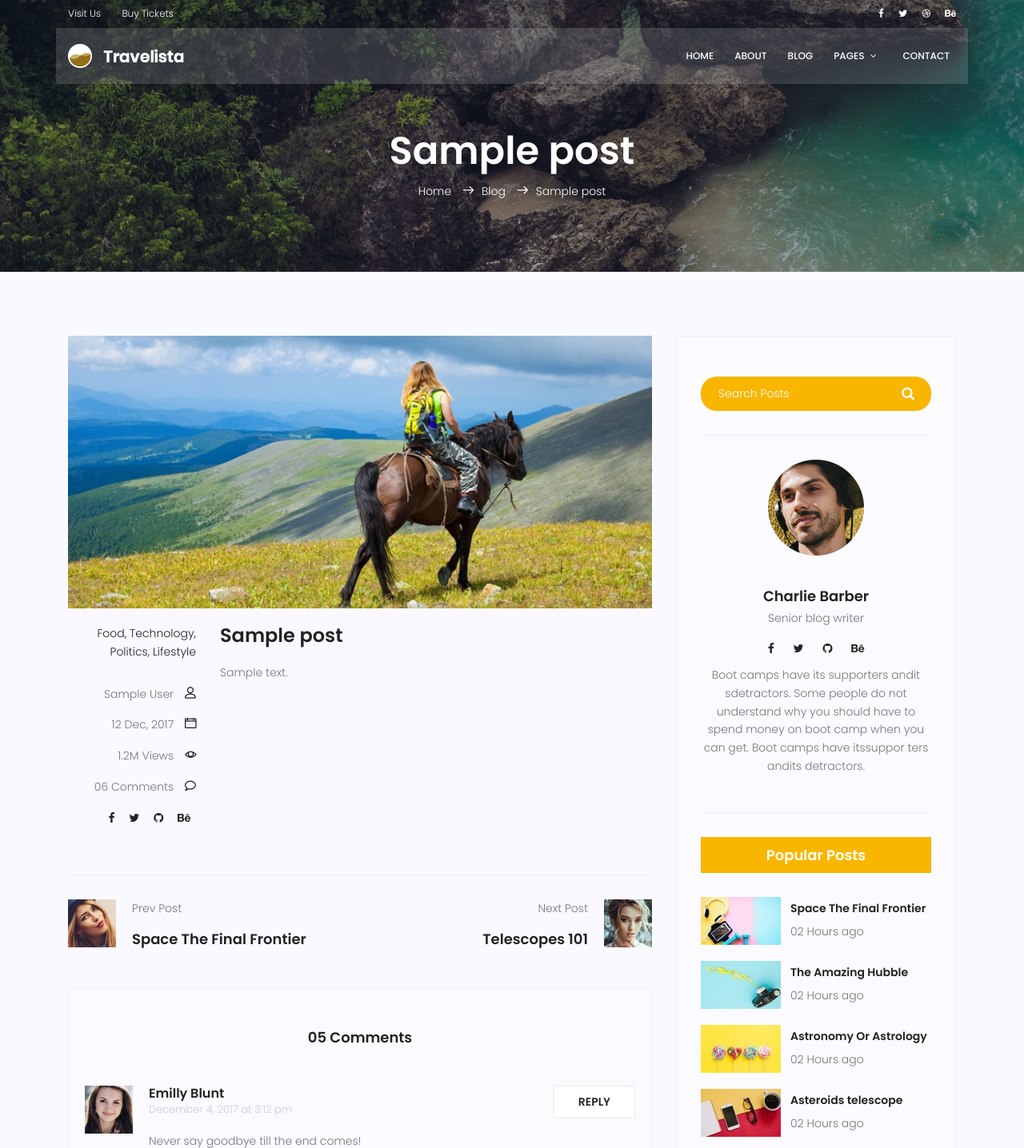
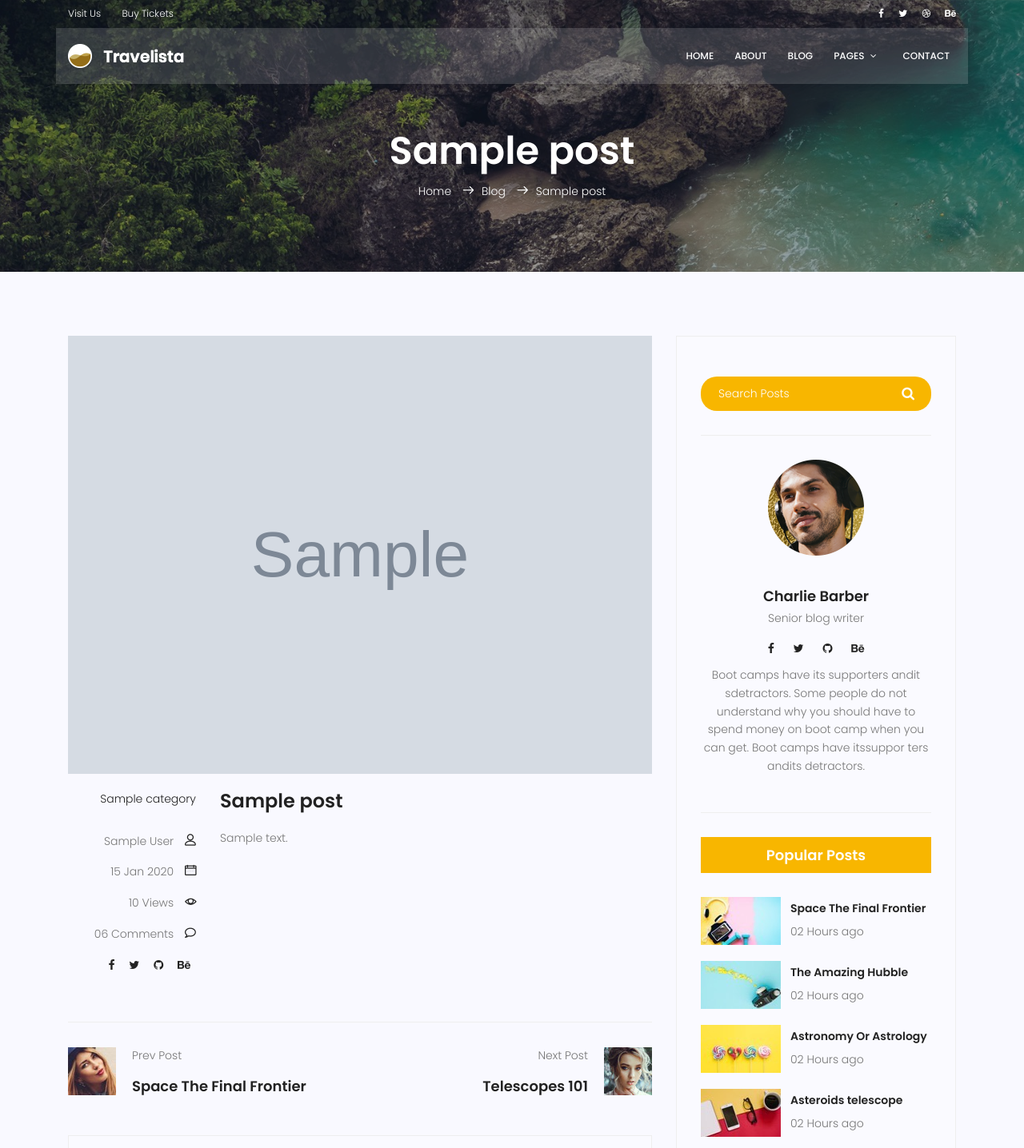
Before and after one commit to HamidProg-22/mysite, a Django app: page /blog/1 in a window 1280 px wide. Shown: the top 1436 px of the page at 80% size. Run offline with Django 3.2, Linux system fonts and the light colour scheme; tables that the repository leaves empty hold one stand-in row (values such as "Sample post"); grey boxes marked "Sample" are stand-in pictures; some libraries are stand-ins or nearby versions.

Commit message:
Add Category
Added category and published_date in home and single blog.

```diff
--- a/blog/admin.py
+++ b/blog/admin.py
@@ -1,7 +1,8 @@
 from django.contrib import admin
 
-from .models import Post   #  or from blog.models import Post
+from .models import Post, Category   #  or from blog.models import Post
 # Register your models here.
+
 
 
 # @admin.register(Post) == admin.site.register(Post)
@@ -15,5 +16,6 @@ class PostAdmin(admin.ModelAdmin):
     search_fields = ['title']
 
 
+admin.site.register(Category)
 
 admin.site.register(Post, PostAdmin)
--- a/blog/models.py
+++ b/blog/models.py
@@ -4,15 +4,27 @@ from django.contrib.auth.models import User
 # Create your models here.
 
 # Create table Post for blog page and for add a post to blog
+class Category(models.Model):
+    name = models.CharField(max_length=255)
+
+    def __str__(self):
+        return self.name
+
 class Post(models.Model):
     # image
     image = models.ImageField(upload_to='blog/', default='blog/default.jpg')
+
     # author
     author = models.ForeignKey(User, on_delete=models.SET_NULL, null=True)
+    # title
     title = models.CharField(max_length=255)
+    # content
     content = models.TextField()
     # tag
+
     # category
+    category = models.ManyToManyField(Category)
+
     counted_views = models.IntegerField(default=0)
     status = models.BooleanField(default=False)
     published_date = models.DateTimeField(null=True)
--- a/templates/blog/blog-single.html
+++ b/templates/blog/blog-single.html
@@ -27,22 +27,23 @@
 				<div class="single-post row">
 					<div class="col-lg-12">
 						<div class="feature-img">
-							<img class="img-fluid" src="{% static 'img/blog/feature-img1.jpg' %}" alt="">
+							<img class="img-fluid" src=" {{post.image.url}} " alt="">
 						</div>
 					</div>
 					<div class="col-lg-3  col-md-3 meta-details">
 						<ul class="tags">
-							<li><a href="#">Food,</a></li>
-							<li><a href="#">Technology,</a></li>
-							<li><a href="#">Politics,</a></li>
-							<li><a href="#">Lifestyle</a></li>
+							{% for cat in post.category.all %}
+							 	<li><a href="#">{{ cat.name }}</a></li>{% if not forloop.last %},{% endif %}
+							 {% endfor %}
+							 <!-- <li><a href="#">{{ post.category.all|join:","}}</a></li> -->
+
 						</ul>
 						<div class="user-details row">
 							<p class="user-name col-lg-12 col-md-12 col-6"><a href="#">{{ post.author.get_full_name}}</a> <span
 									class="lnr lnr-user"></span></p>
-							<p class="date col-lg-12 col-md-12 col-6"><a href="#">12 Dec, 2017</a> <span
+							<p class="date col-lg-12 col-md-12 col-6"><a href="#">{{post.published_date|date:"d M Y"}}</a> <span
 									class="lnr lnr-calendar-full"></span></p>
-							<p class="view col-lg-12 col-md-12 col-6"><a href="#">1.2M Views</a> <span
+							<p class="view col-lg-12 col-md-12 col-6"><a href="#">{{post.counted_views}} Views</a> <span
 									class="lnr lnr-eye"></span></p>
 							<p class="comments col-lg-12 col-md-12 col-6"><a href="#">06 Comments</a> <span
 									class="lnr lnr-bubble"></span></p>
```
Also changed, not shown: templates/blog/blog-home.html (+6 -6 lines), blog/migrations/0006_auto_20251025_0417.py (added).
